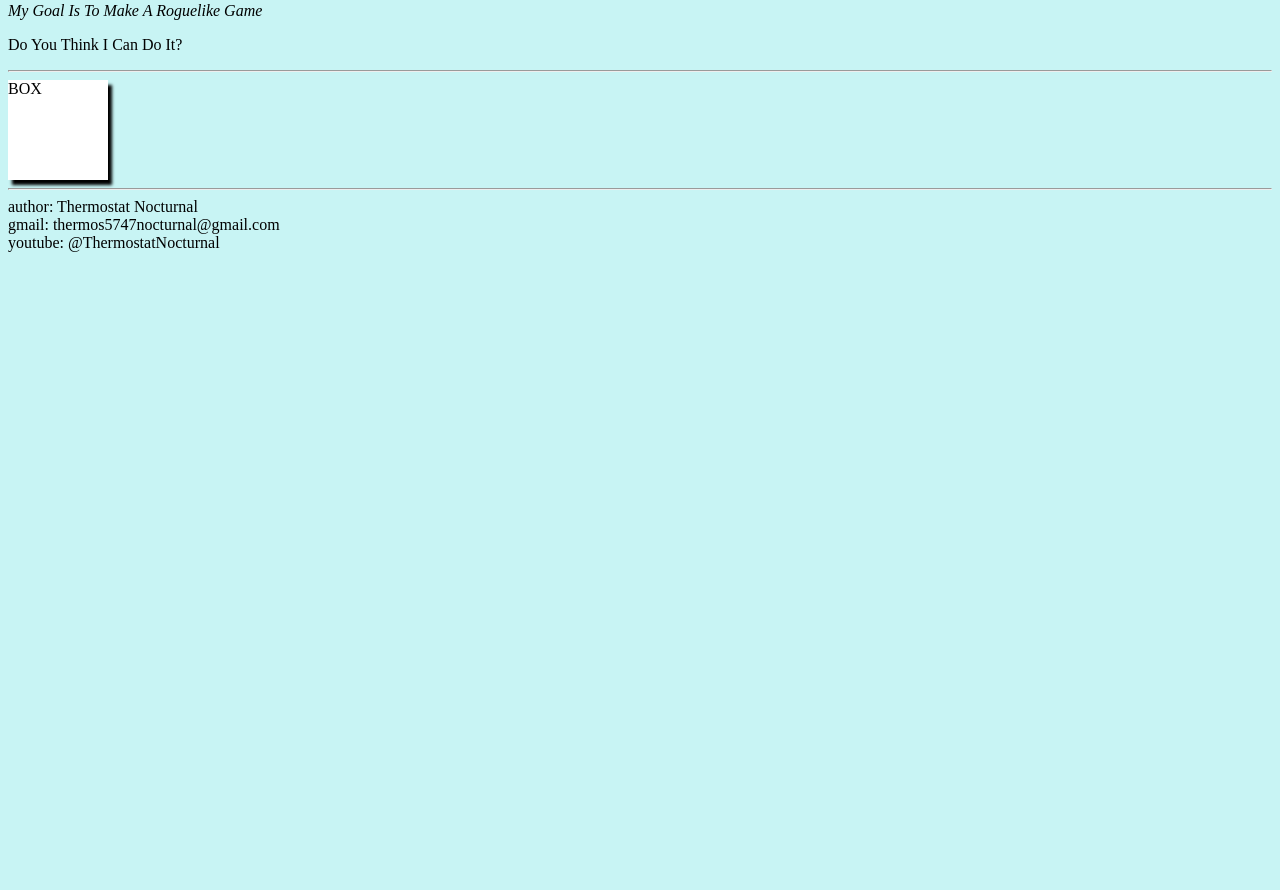
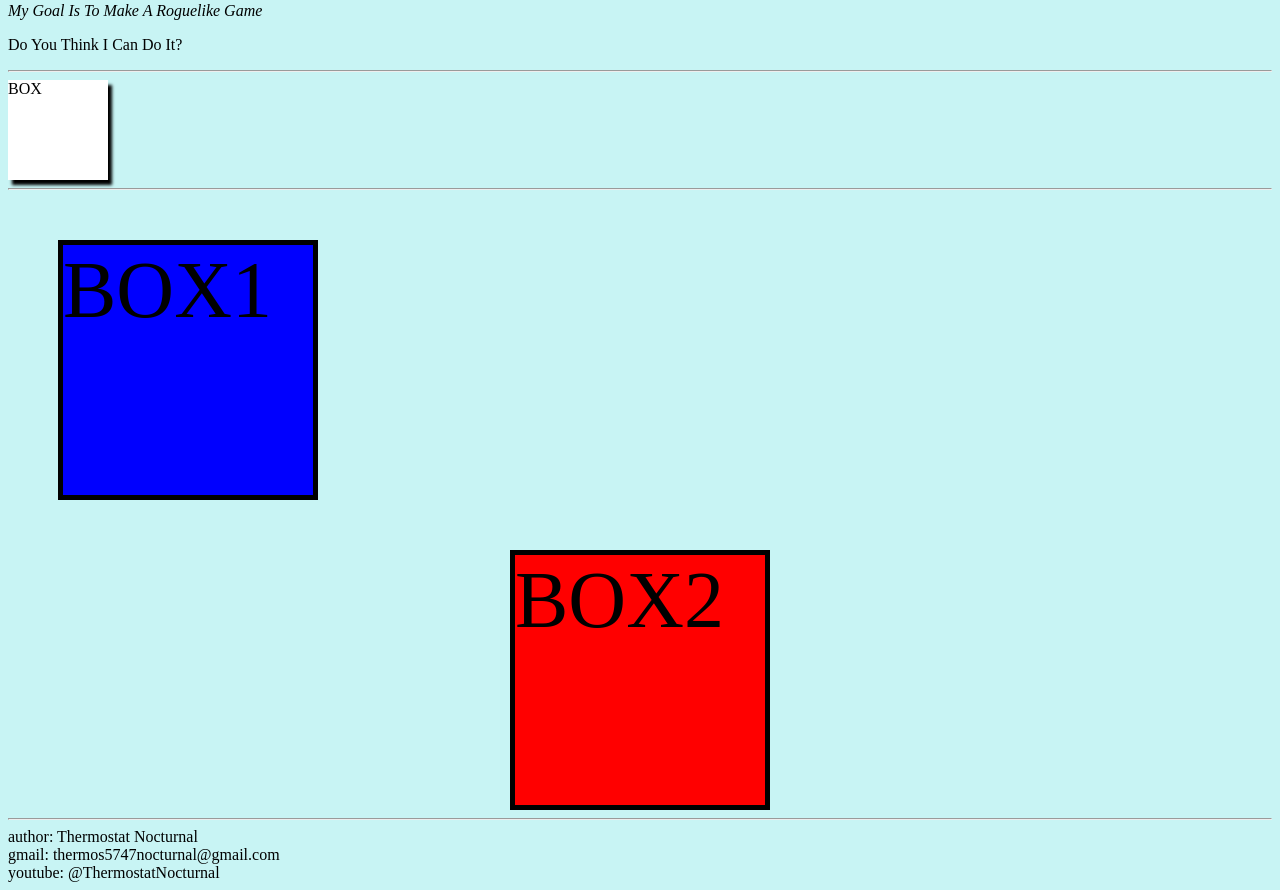
Before and after one commit to zainalzepiryobon-maker/Web1, a PHP site: page /index.html in a window 1280 px wide. Shown: the part 316-1206 px from the top of the page. Before the commit the page ends 568 px from the top, so only its background shows below. Run offline with PHP 8.4, Linux system fonts and the light colour scheme.

Commit message:
auto publish 1763716988541

```diff
--- a/index.html
+++ b/index.html
@@ -22,12 +22,15 @@
     <div id="box1"> BOX </div>
 
     <hr>
+
+    <div class="box" id="box2"> BOX1 </div>
+    <div class="box" id="box3"> BOX2 </div>
+
+    <hr>
     author: Thermostat Nocturnal <br>
     gmail: thermos5747nocturnal@gmail.com <br>
     youtube: @ThermostatNocturnal
 
-
-
   </body>
 
 </html>
--- a/style.css
+++ b/style.css
@@ -42,3 +42,20 @@
   background-color: white;
   box-shadow: 4px 5px 3px
 }
+
+.box{
+  border: 5px solid;
+  font-size: 5em;
+  width: 250px;
+  height: 250px;
+}
+
+#box2{
+  background-color: blue;
+  margin: 50px;
+}
+
+#box3{
+  background-color: red;
+  margin: auto
+}
```
